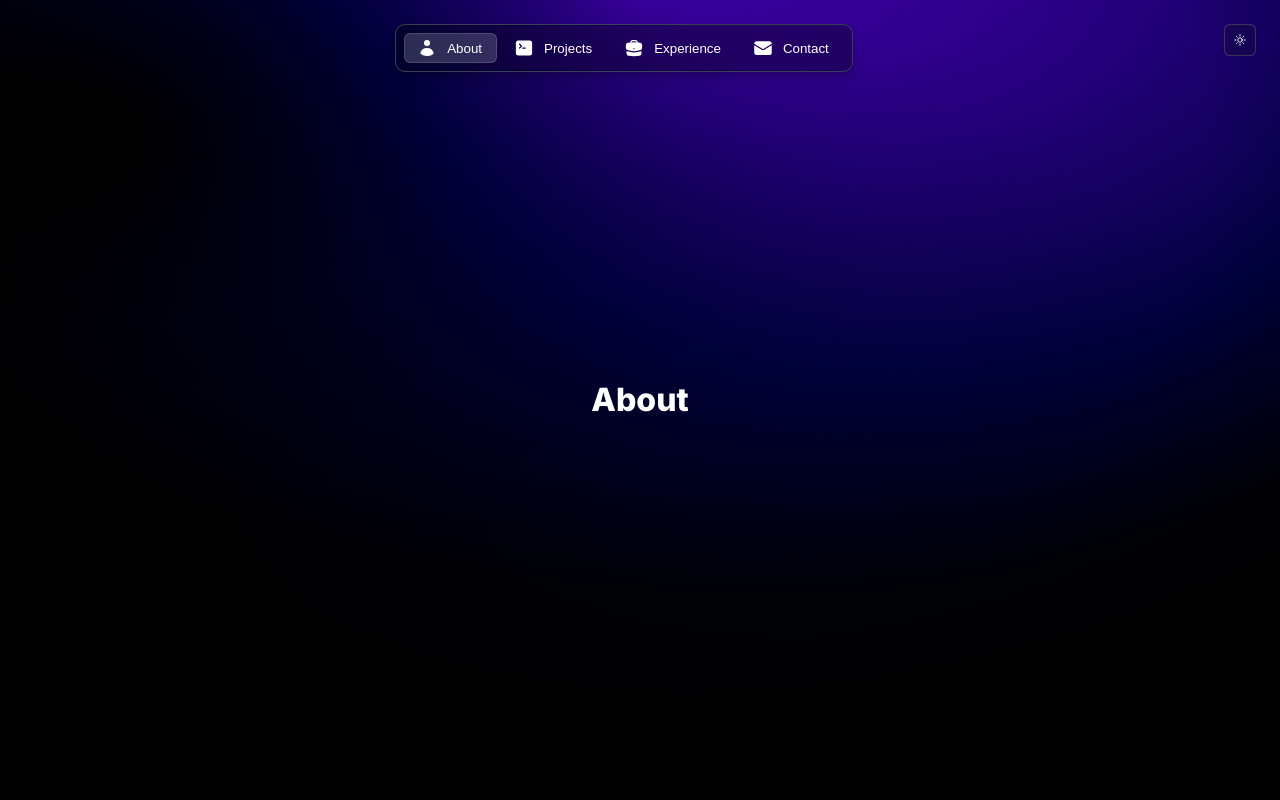
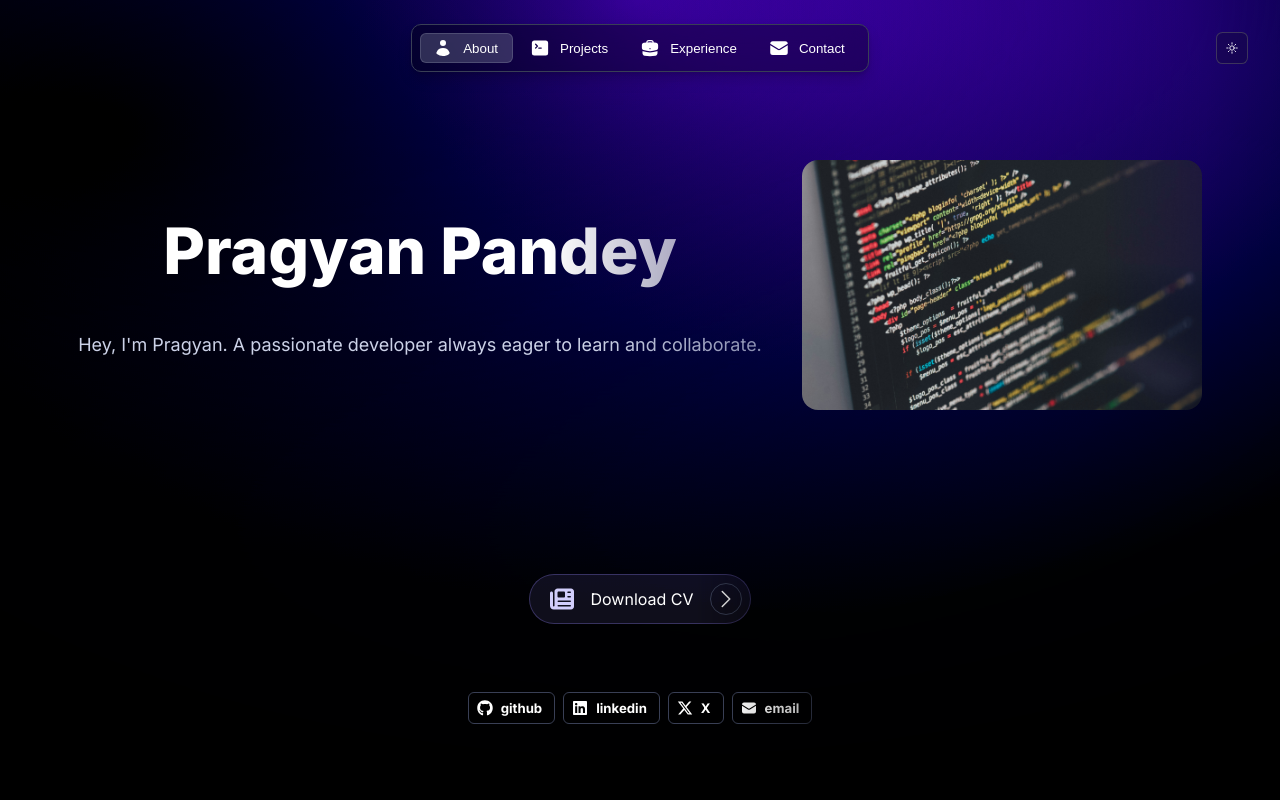
Before and after one commit to pragyan8804/portfolio, a Next.js app: page / in a window 1280 px wide. Shown: the top 800 px of the page. Built offline with nearby package versions, Linux system fonts and the light colour scheme.

Commit message:
about section

```diff
--- a/src/app/components/About.tsx
+++ b/src/app/components/About.tsx
@@ -1,17 +1,101 @@
-
-import { Flex, Heading } from '@/once-ui/components';
+import { Heading, Flex, Text, Button, RevealFx, Icon, IconButton } from '@/once-ui/components';
+import Image from 'next/image';
+import styles from './about.module.scss';
 
 export const About = () => {
   return (
-        <Flex fillWidth style={{ minHeight: '100vh' }}
+    <>
+      <Flex
+        fillWidth
+        marginTop="160"
         justifyContent="center"
         alignItems="center"
+        className={styles.flexColumn}
       >
-           <Heading style={{ position: 'relative' }}
-                variant="display-strong-xs"
+        {/* Row Flex: Two columns */}
+        <Flex direction="row" gap="l" alignItems="center" justifyContent="center" className={styles.flexColumn}>
+
+          {/* Left Column: Name and Description */}
+          <Flex direction="column" gap="m" maxWidth="s" alignItems="center" className={`${styles.textAlign} ${styles.marginX}`}>
+            {/* Name Heading */}
+            <RevealFx translateY="4">
+              <Heading wrap="balance" variant="display-strong-l" paddingBottom="m">
+                Pragyan Pandey
+              </Heading>
+            </RevealFx>
+
+            {/* Description */}
+            <RevealFx translateY="8" delay={0.2}>
+              <Text wrap="balance" onBackground="neutral-weak" variant="body-default-l">
+                Hey, I'm Pragyan. A passionate developer always eager to learn and collaborate.
+              </Text>
+            </RevealFx>
+          </Flex>
+
+          {/* Right Column: Image */}
+          <Flex direction="column" gap="m" alignItems="center">
+            <RevealFx translateY="12" delay={0.4}>
+              <Image
+                src="/images/CodeImage.jpg"
+                alt="Placeholder image"
+                width="400"
+                height="250"
+                className={styles.image}
+              />
+            </RevealFx>
+          </Flex>
+        </Flex>
+      </Flex>
+
+      <Flex direction="column" gap="m" alignItems="center" marginY="160">
+        {/* Download CV Button */}
+        <RevealFx translateY="16" delay={0.6}>
+          <Flex
+            className={styles.blockAlign}
+            style={{
+              backdropFilter: 'blur(var(--static-space-1))',
+              border: '1px solid var(--brand-alpha-medium)',
+              width: 'fit-content',
+            }}
+            alpha="brand-weak"
+            radius="full"
+            fillWidth
+            padding="8"
+            gap="8"
+            alignItems="center"
+            marginBottom="m"
           >
-                About
-            </Heading>
+            <Flex paddingLeft="12">
+              <Icon name="cv" onBackground="brand-weak" />
             </Flex>
+            <Flex paddingX="8">Download CV</Flex>
+            <a href="/images/CodeImage.jpg" download="CodeImage.jpg">
+              <IconButton
+                data-border="rounded"
+                variant="tertiary"
+                icon="chevronRight"
+              />
+            </a>
+          </Flex>
+        </RevealFx>
+
+        {/* Social Media Icons */}
+        <RevealFx translateY="20" delay={0.8}>
+          <Flex
+            className={`${styles.blockAlign} ${styles.marginX}`}
+            paddingTop="20"
+            paddingBottom="8"
+            gap="8"
+            wrap
+            justifyContent="center"
+          >
+            <Button href="https://www.github.com/pragyan8804" prefixIcon="github" label="github" size="s" variant="tertiary" />
+            <Button href="https://www.github.com/pragyan8804" prefixIcon="linkedin" label="linkedin" size="s" variant="tertiary" />
+            <Button href="https://www.github.com/pragyan8804" prefixIcon="x" label="X" size="s" variant="tertiary" />
+            <Button href="https://www.github.com/pragyan8804" prefixIcon="email" label="email" size="s" variant="tertiary" />
+          </Flex>
+        </RevealFx>
+      </Flex>
+    </>
   );
 };
--- a/src/app/components/Header.tsx
+++ b/src/app/components/Header.tsx
@@ -1,6 +1,5 @@
-"use client";
 
-import { useState, useEffect } from "react";
+
 import { Flex, ToggleButton } from "@/once-ui/components";
 import styles from '@/app/components/Header.module.scss';
 import { ThemeToggler } from "./ThemeToggler";
@@ -76,7 +75,7 @@ export const Header = ({ selectedSection }: { selectedSection: string }) => {
                 textVariant="body-default-s">
                 {/* Optional additional elements */}
             </Flex>
-            <ThemeToggler />
+            {/* <ThemeToggler /> */}
         </Flex>
     );
 };
--- a/src/app/components/ThemeToggler.tsx
+++ b/src/app/components/ThemeToggler.tsx
@@ -26,7 +26,10 @@ export const ThemeToggler = () => {
   }, []);
 
   return (
-   <Flex position="relative" zIndex={10}>
+   <Flex position="fixed" zIndex={10} style={{
+    top: '2rem', // Adjust the distance from the top
+    right: '2rem', // Adjust the distance from the right
+  }}>
   <IconButton
     icon={isDark ? "light" : "dark"}
     onClick={toggleTheme}
--- /dev/null
+++ b/src/app/components/about.module.scss
@@ -0,0 +1,38 @@
+.hover {
+    transition: var(--transition-property) var(--transition-duration-micro-medium) var(--transition-timing-function);
+
+    &:hover {
+        transform: translateX(var(--static-space-4));
+    }
+}
+
+@media (max-width: 1024px) {
+    .textAlign {
+        text-align: center;
+        /* Center align text on small screens */
+        margin-left: var(--static-space-4);
+        /* Add margin for small screens */
+        margin-right: var(--static-space-4);
+    }
+
+    .flexColumn {
+        flex-direction: column;
+        align-items: center;
+        justify-content: center;
+    }
+
+    .blockAlign {
+        align-self: center;
+    }
+
+    .marginX {
+        margin-left: var(--static-space-4);
+        margin-right: var(--static-space-4);
+    }
+}
+
+.image {
+    border-radius: 16px;
+    object-fit: cover;
+    /* Ensure the image fills the container while maintaining aspect ratio */
+}
--- a/src/app/page.tsx
+++ b/src/app/page.tsx
@@ -46,8 +46,10 @@ export default function Home() {
 
     return (
         <>
-            <Background dots={false} lines={false} />
+            <Background dots={true} lines={false} />
             <Header selectedSection={selectedSection} />
+
+            <ThemeToggler />
 
             <div id='about'>
                 <About />
--- a/src/once-ui/icons.ts
+++ b/src/once-ui/icons.ts
@@ -26,7 +26,8 @@ import {
 import {
 	FaGithub,
 	FaLinkedin,
-	FaXTwitter
+	FaXTwitter,
+	FaNewspaper
 } from "react-icons/fa6";
 
 export const iconLibrary: Record<string, IconType> = {
@@ -52,5 +53,6 @@ export const iconLibrary: Record<string, IconType> = {
 	code: HiCommandLine,
 	briefcase: HiBriefcase,
 	light: HiOutlineSun,
-	dark: HiOutlineMoon
+	dark: HiOutlineMoon,
+	cv: FaNewspaper,
 };
```
Also changed, not shown: public/images/CodeImage.jpg (added). Lines whose indentation alone changed are shown as unchanged.
